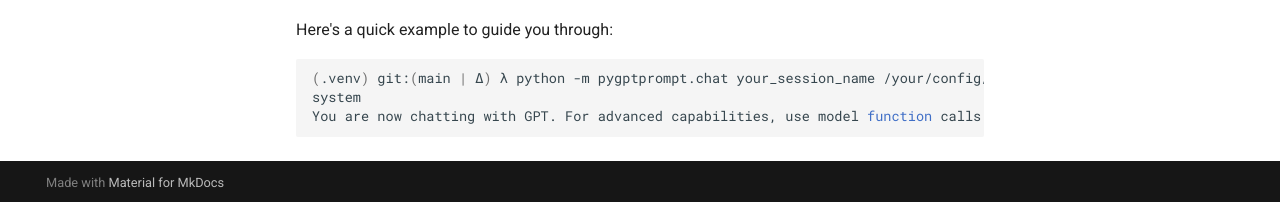
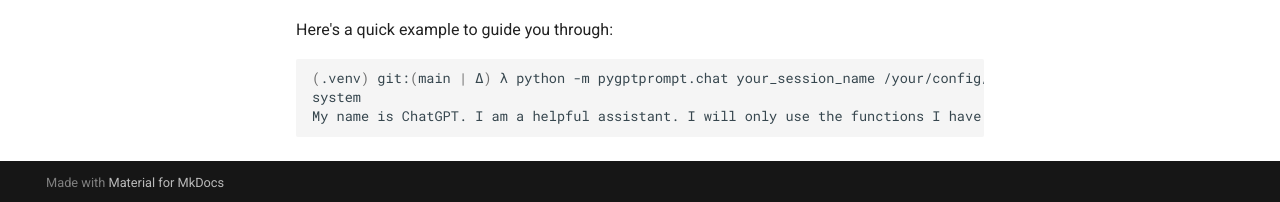
Before and after one commit to teleprint-me/py.gpt.prompt, an MkDocs documentation site: the page built from docs/quickstart.md, in a window 1280 px wide and 900 px high, scrolled down 1241 px. Shown: the part 695-897 px from the top of the window. Built offline with MkDocs 1.6.1 and Material for MkDocs 9.7.7, drawn with Linux system fonts in a browser that asks for light colours; comment, search, counter and statistics services are not loaded.

Commit message:
docs: Update GPT Description in Quickstart Guide
- Modify assistant's introductory message in example session

The commit updates the assistant's introductory message in the Quickstart Guide to clarify its functional scope.

````diff
--- a/docs/quickstart.md
+++ b/docs/quickstart.md
@@ -82,5 +82,5 @@ Here's a quick example to guide you through:
 ```sh
 (.venv) git:(main | Δ) λ python -m pygptprompt.chat your_session_name /your/config/path.json
 system
-You are now chatting with GPT. For advanced capabilities, use model function calls.
+My name is ChatGPT. I am a helpful assistant. I will only use the functions I have been provided with.
 ```
````
